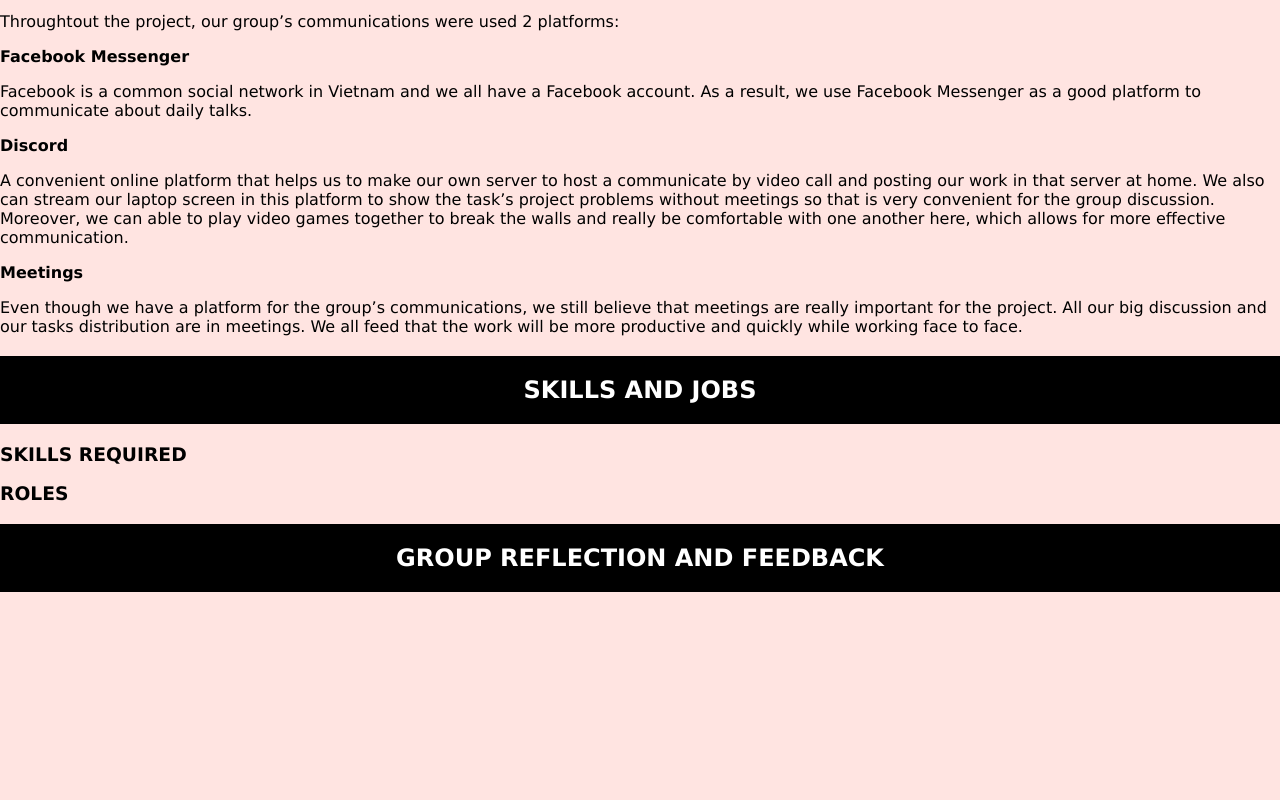
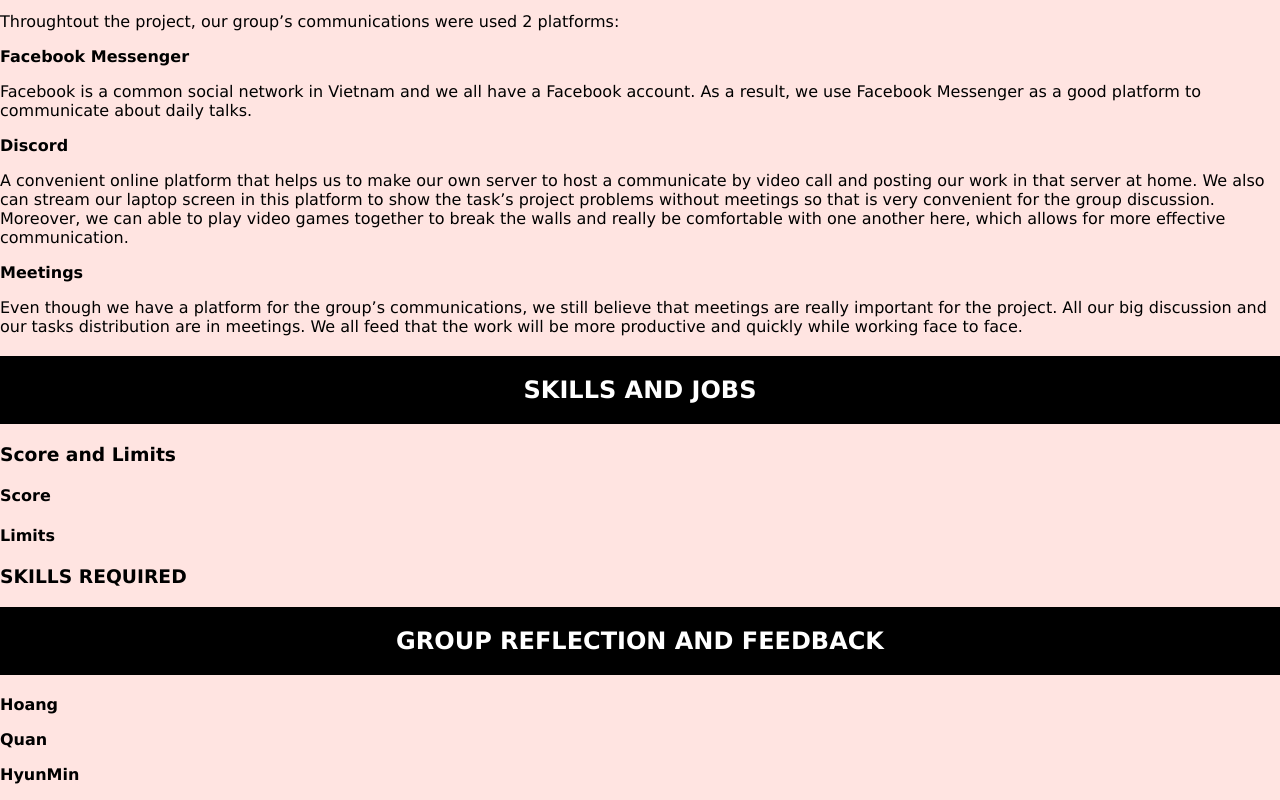
Before and after one commit to uhnmji8899/Assignment-3-Our-IT-Project, a plain HTML site: page Index.html in a window 1280 px wide. Shown: the part 7121-7921 px from the top of the page. Before the commit the page ends 7733 px from the top, so only its background shows below. Drawn offline with Linux system fonts and the light colour scheme.

Commit message:
Edit 4.1

```diff
--- a/Index.html
+++ b/Index.html
@@ -297,11 +297,28 @@
 
     <h2>SKILLS AND JOBS</h2>
 
+    <h3>Score and Limits</h3>
+
+    <h4>Score </h4>
+
+    <h4>Limits</h4>
+
     <h3>SKILLS REQUIRED</h3>
 
-    <h3>ROLES</h3>
 
     <h2>GROUP REFLECTION AND FEEDBACK</h2>
 
+    <b>Hoang</b>
+
+    <p></p>
+
+    <b>Quan</b>
+
+    <p></p>
+
+    <b>HyunMin</b>
+
+    <p></p>
+
   </body>
 </html>
```
